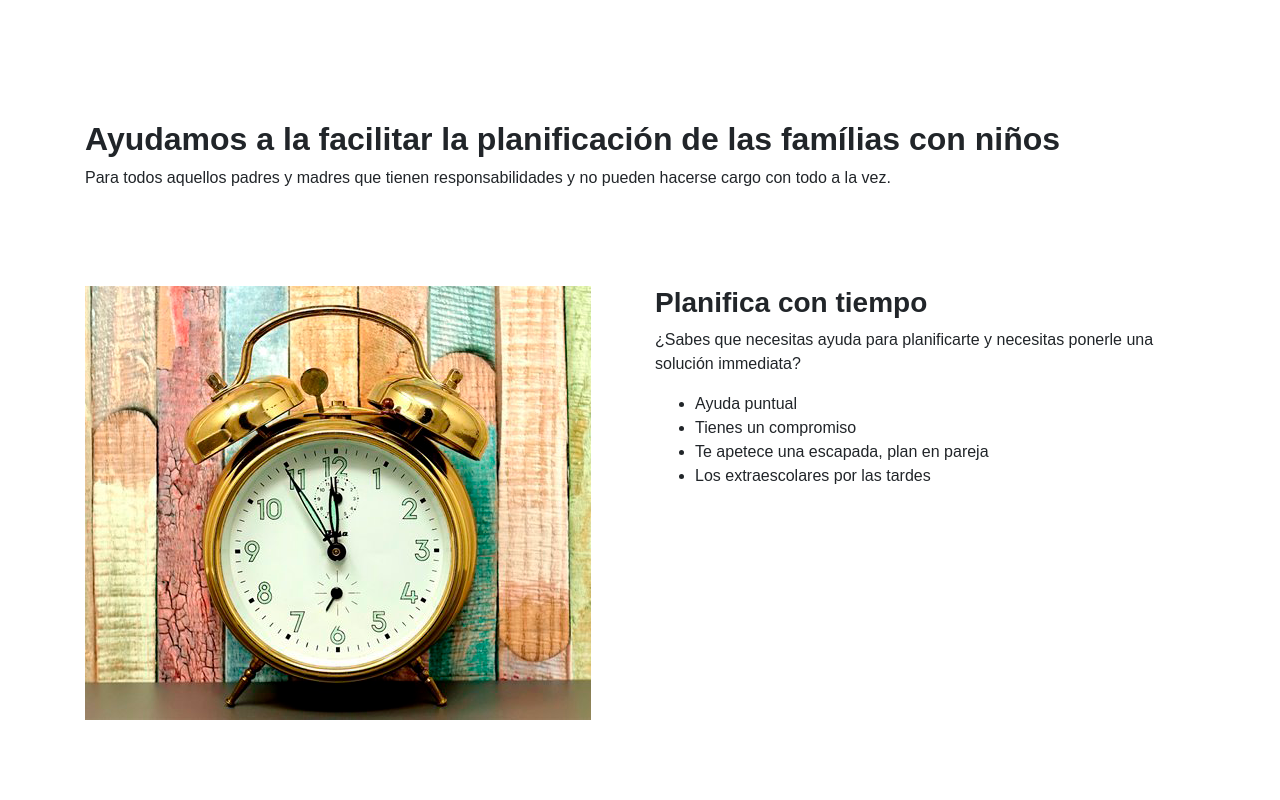
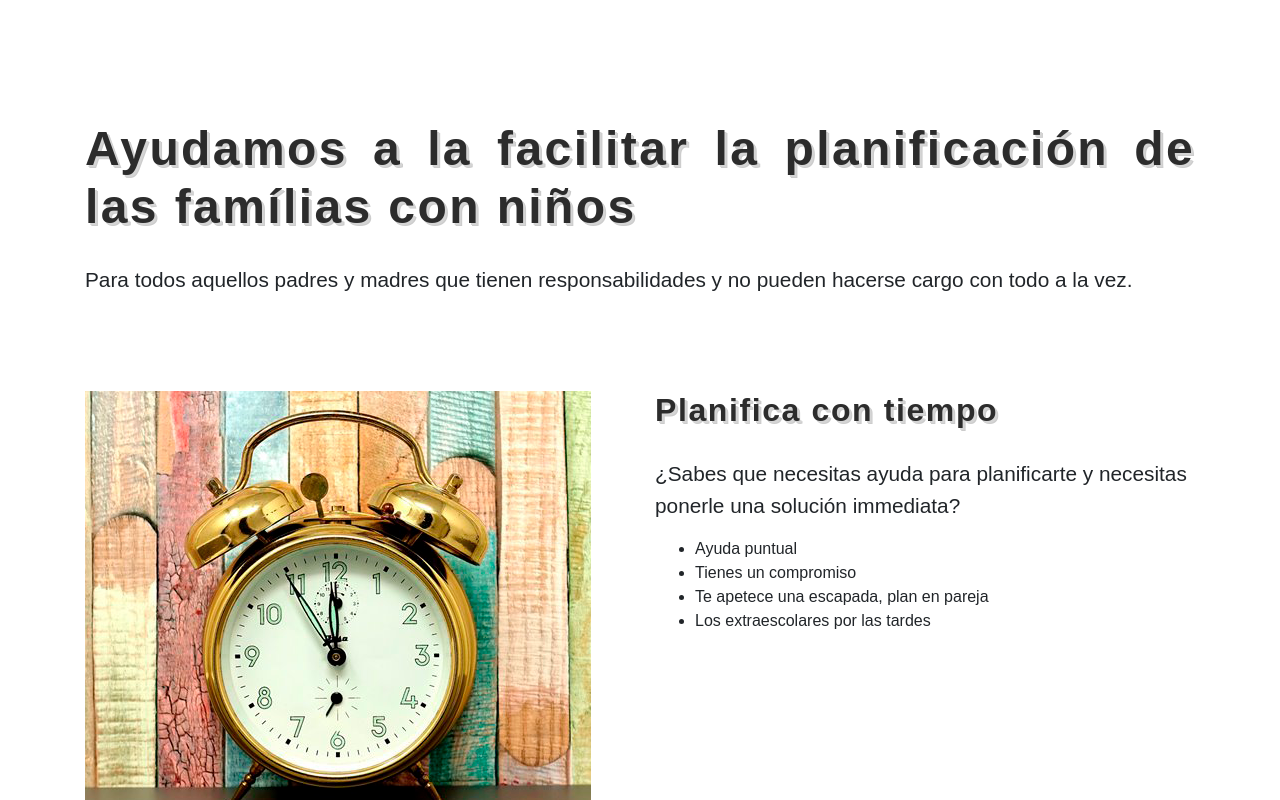
Before and after one commit to gogotukanguro/kanguro, a React (Create React App) app: page / in a window 1280 px wide. Shown: the part 840-1640 px from the top of the page. Built offline with nearby package versions, Linux system fonts and the light colour scheme.

Commit message:
Letra más grande

```diff
--- a/src/index.css
+++ b/src/index.css
@@ -7,9 +7,27 @@ body {
 }
 body h1, h2, h3, h4, h5{
   font-weight: bold;
+  color: #2c2c2c;
+  letter-spacing: .05em;
+  text-shadow:
+          2px 2px 0px #d5d5d5,
+          3px 3px 0px rgba(0, 0, 0, 0.2);
 }
 body h1{
   font-size: 5em;
+}
+
+body h2{
+  font-size: 3em;
+}
+
+body h3{
+  font-size: 2em;
+}
+
+body p{
+  padding-top: 1em;
+  font-size: 1.3em;
 }
 
 
```
